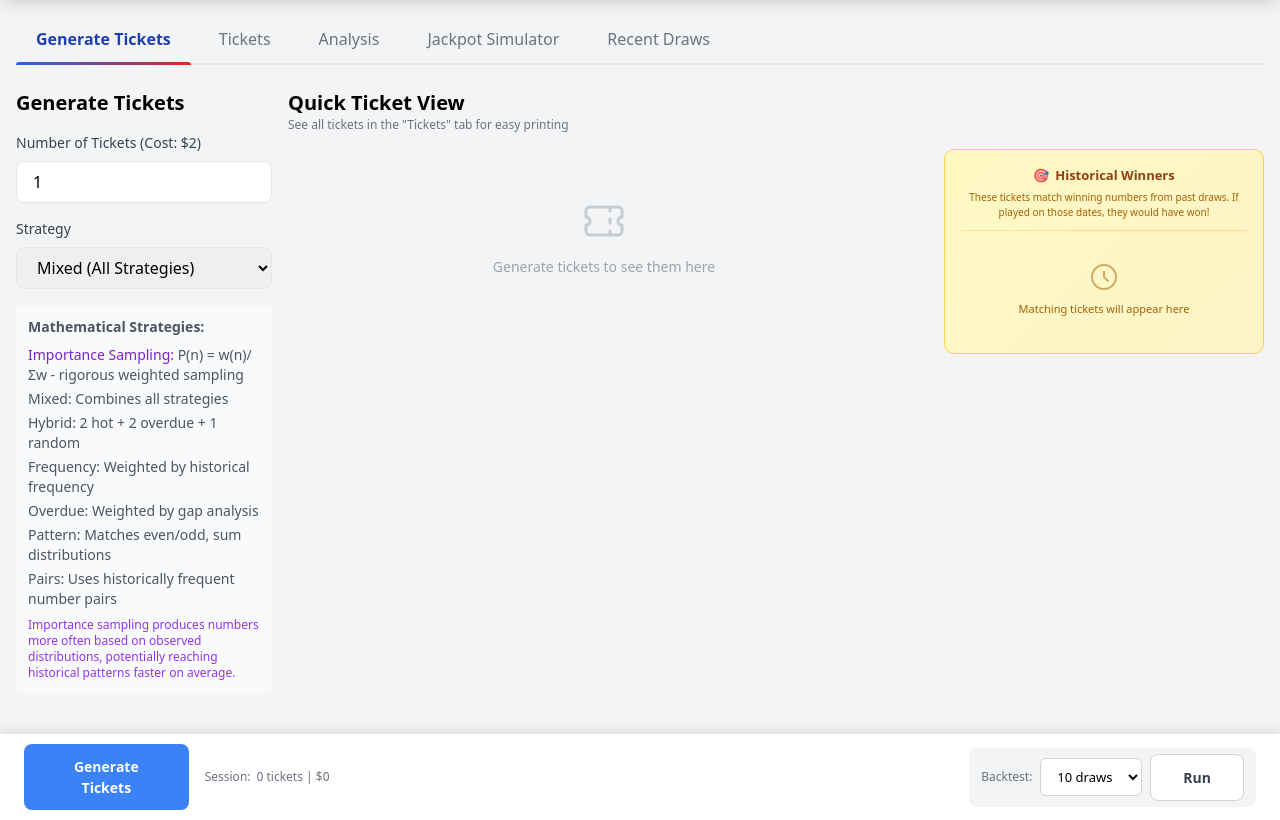
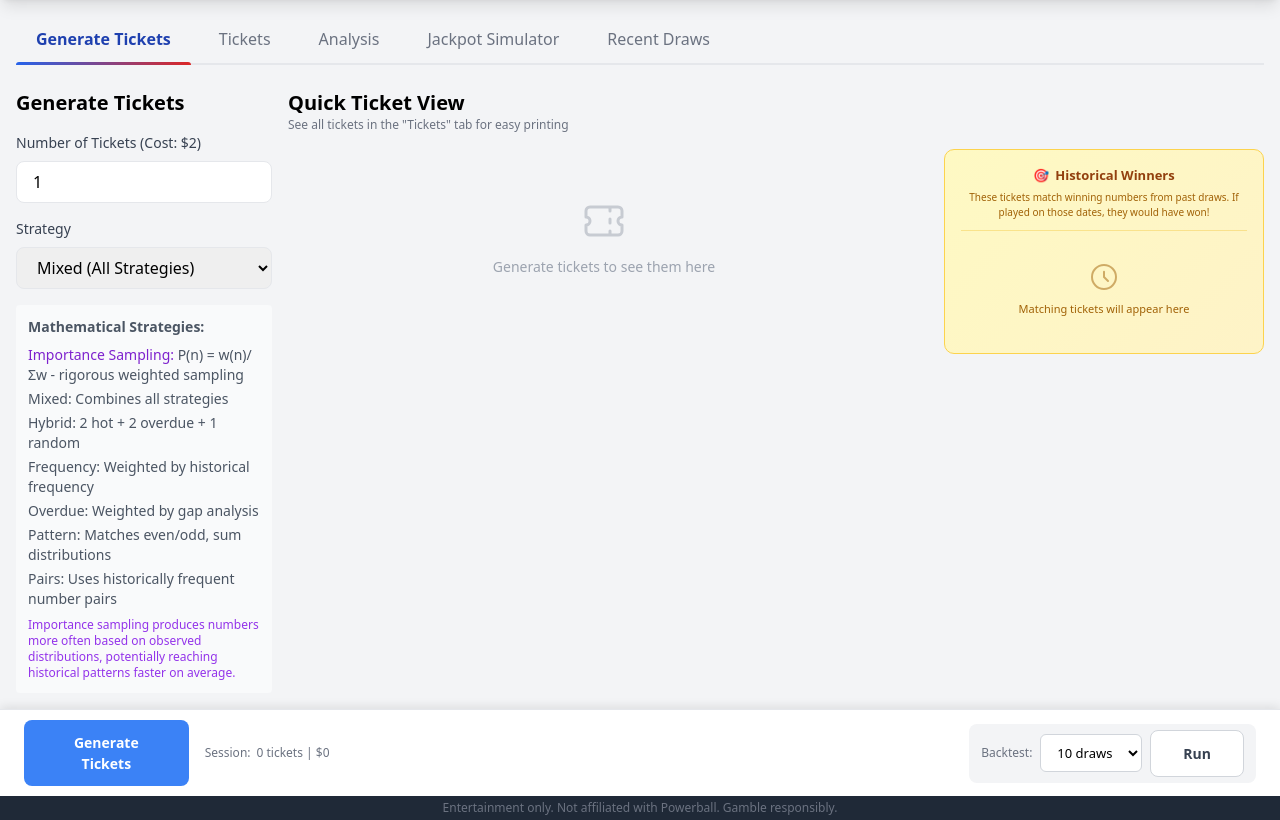
Before and after one commit to dkingfx/JackpotLab, a Flask app: page / in a window 1280 px wide. Shown: the part 79-899 px from the top of the page. Run offline with Flask 2, Linux system fonts and the light colour scheme; some libraries are stand-ins or nearby versions.

Commit message:
Fix scroll - footer now in flex flow, scroll stops at footer boundary

```diff
--- a/templates/index.html
+++ b/templates/index.html
@@ -696,11 +696,7 @@
             justify-content: space-between;
             gap: 16px;
             flex-shrink: 0;
-            position: fixed;
-            bottom: 0;
-            left: 0;
-            right: 0;
-            z-index: 40;
+            /* Not fixed - stays in flex flow */
             box-shadow: 0 -2px 10px rgba(0,0,0,0.1);
         }
 
@@ -1124,7 +1120,7 @@
     </header>
 
     <!-- Main Content -->
-    <main class="w-full px-4 py-4 flex-1 pb-32 min-h-0 overflow-y-auto flex flex-col">
+    <main class="w-full px-4 py-4 flex-1 min-h-0 overflow-y-auto flex flex-col">
         <!-- Mobile Nav Toggle -->
         <button
             type="button"
```
Also changed, not shown: static/index.html (+2 -6 lines).
